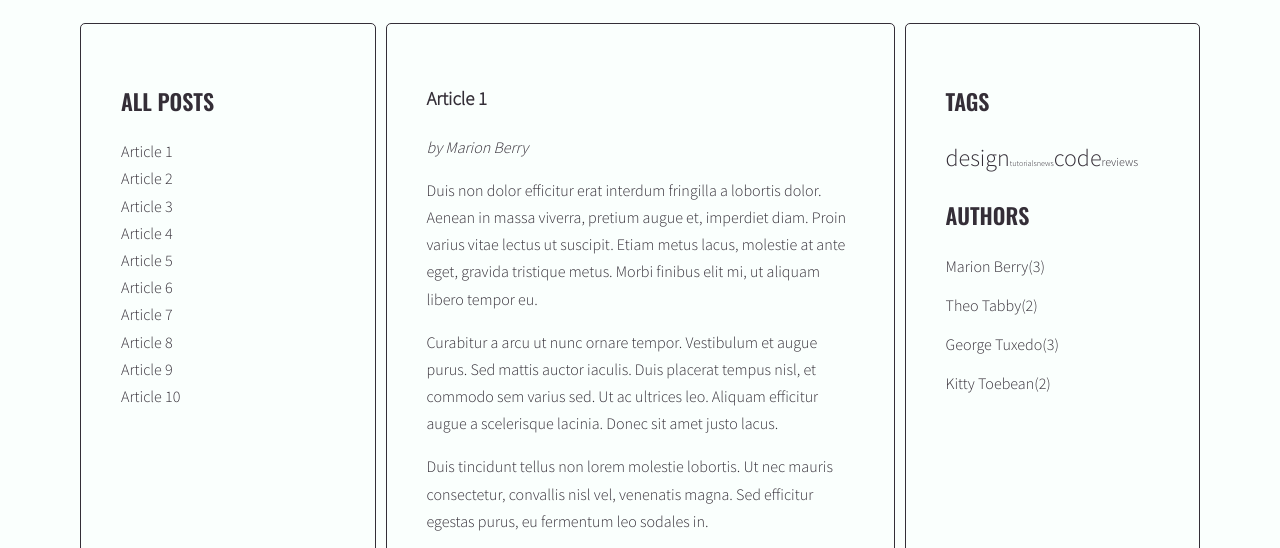
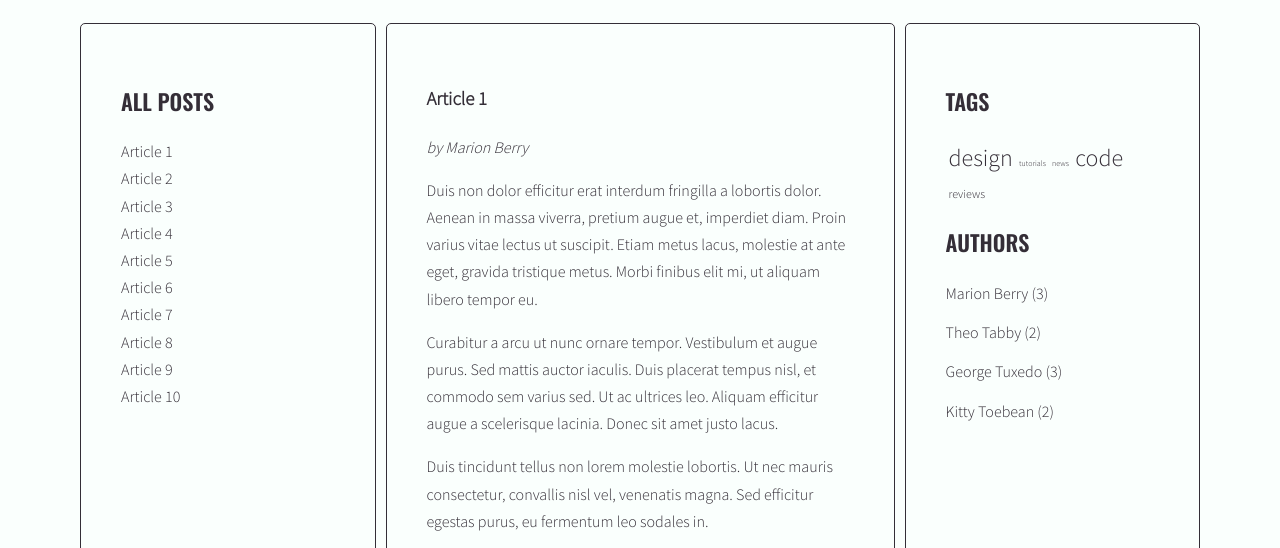
Before and after one commit to Gapiontko/javascript-blog, a website: page index.html in a window 1280 px wide. Shown: the part 220-768 px from the top of the page. Drawn offline with nearby package versions, Linux system fonts and the light colour scheme.

Commit message:
Implement handlebars templates into the project

```diff
--- a/index.html
+++ b/index.html
@@ -199,6 +199,31 @@
       </div>
     </div>
 
+    <script id="template-article-link" type="text/x-handlebars-template">
+      <li><a href="#{{ id }}"><span>{{ title }}</span></a></li>
+    </script>
+
+    <script id="template-tag-link" type="text/x-handlebars-template">
+      <a href="#tag-{{ id }}"><span>{{ tag }} </span></a>
+    </script>
+
+    <script id="template-author-link" type="text/x-handlebars-template">
+      <a href="#author-{{ id }}"><span>by {{ name }}</span></a>
+    </script>
+
+    <script id="template-tags-cloud-link" type="text/x-handlebars-template">
+      {{#each tags}}
+      <li class="tag-size-{{className}}"><a href="#tag-{{ id }}"><span>{{ tag }} </span></a></li>
+      {{/each}}
+    </script>
+
+    <script id="template-authors-list-link" type="text/x-handlebars-template">
+      {{#each authors}}
+      <li><a href="#author-{{ author }}"><span> {{ author }} ({{count}})</span></a></li>
+      {{/each}}
+    </script>
+
+    <script src="https://cdnjs.cloudflare.com/ajax/libs/handlebars.js/4.1.0/handlebars.min.js"></script>
     <script src="js/script.js"></script>
   </body>
 </html>
--- a/js/script.js
+++ b/js/script.js
@@ -1,4 +1,12 @@
-{const optArticleSelector = '.post',
+{const templates = {
+  articleLink: Handlebars.compile(document.querySelector('#template-article-link').innerHTML),
+  tagLink: Handlebars.compile(document.querySelector('#template-tag-link').innerHTML),
+  authorLink: Handlebars.compile(document.querySelector('#template-author-link').innerHTML),
+  tagCloudLink:Handlebars.compile(document.querySelector('#template-tags-cloud-link').innerHTML),
+  authorListLink:Handlebars.compile(document.querySelector('#template-authors-list-link').innerHTML)
+};
+
+const optArticleSelector = '.post',
   optTitleSelector = '.post-title',
   optTitleListSelector = '.titles',
   optArticleTagsSelector = '.post-tags .list',
@@ -59,7 +67,8 @@
     const articleTitle = article.querySelector(optTitleSelector).innerHTML;
 
     /* create html of the link */
-    const linkHTML = '<li><a href="#' + articleId + '"><span>' + articleTitle + '</span></a></li>';
+    const linkHTMLData = {id: articleId, title: articleTitle};
+    const linkHTML = templates.articleLink(linkHTMLData);
 
     /* insert link into html variable */
     html = html + linkHTML;
@@ -84,7 +93,6 @@
     if (tags[tag] < params.min){
       params.min = tags[tag];
     }
-    console.log(tag + ' is used ' + tags[tag] + ' times');
   }
   return params;
 };
@@ -109,7 +117,6 @@
     /* find tags wrapper - list in html where tags will be placed on site */
     const tagList = article.querySelector(optArticleTagsSelector);
     tagList.innerHTML = '';
-    console.log(tagList);
 
     /* make html variable with empty string */
     let html = '';
@@ -124,10 +131,11 @@
     for (let tag of articleTagsArray){
 
       /* generate HTML of the link */
-      const tagHTML = '<li><a href="#tag-' + tag + '"><span>' + tag + ' </span></a></li>';
+      const linkHTMLData = {id: tag, tag: tag};
+      const linkHTML = templates.tagLink(linkHTMLData);
 
       /* add generated code to html variable */
-      html = html + tagHTML;
+      html = html + linkHTML;
 
       /* [NEW] check if this link is NOT already in allTags */
       if(!allTags[tag]) {
@@ -146,25 +154,27 @@
   }
   /* [NEW] find list of tags in the right column */
   const tagList = document.querySelector('.tags');
-  console.log(tagList);
 
   /* [NEW] create variable for all links HTML code */
   const tagsParams = calculateTagsParams(allTags);
-  console.log('tagsParams:', tagsParams);
-  let allTagsHTML = '';
+  const allTagsData = {tags: []};
 
   /* [NEW] START LOOP: for each tag in allTags: */
   for(let tag in allTags){
 
     /* [NEW] generate code of a link and add it to allTagsHTML */
-    allTagsHTML += '<a href="#tag-' + tag + '" class="'+ optCloudClassPrefix + calculateTagClass (allTags[tag], tagsParams) + '"><span>' + tag + '</span></a>';
-    console.log(allTagsHTML);
+    allTagsData.tags.push({
+      tag: tag,
+      count: allTags[tag],
+      className: calculateTagClass(allTags[tag], tagsParams)
+    });
 
   /* [NEW] END LOOP: for each tag in allTags: */
   }
 
   /*[NEW] add HTML from allTagsHTML to tagList */
-  tagList.innerHTML = allTagsHTML;
+  tagList.innerHTML = templates.tagCloudLink(allTagsData);
+  console.log(allTagsData);
 };
 
 generateTags();
@@ -231,7 +241,6 @@
     if (authors[author] < params.min){
       params.min = authors[author];
     }
-    console.log(author + ' is used ' + authors[author] + ' times');
   }
   return params;
 };
@@ -257,10 +266,11 @@
     const articleAuthorName = article.getAttribute ('data-author');
 
     /* generate HTML of the link */
-    const authorHTML = '<span> by <a href="#author-' + articleAuthorName + '">' + articleAuthorName + '</span></a>';
+    const linkHTMLData = {id: articleAuthorName, name: articleAuthorName};
+    const linkHTML = templates.authorLink(linkHTMLData);
 
     /* add generated code to html variable */
-    html = html + authorHTML;
+    html = html + linkHTML;
 
     /* [NEW] check if this link is NOT already in allAuthors */
     if(!allAuthors[articleAuthorName]) {
@@ -279,19 +289,21 @@
 
   /* [NEW] create variable for all links HTML code */
   const authorsParams = calculateAuthorsParams(allAuthors);
-  console.log('authorsParams:', authorsParams);
-  let allAuthorsHTML = '';
+  const allAuthorsData = {authors: []};
 
   /* [NEW] START LOOP: for each author in allAuthors: */
   for(let author in allAuthors){
   /* [NEW] generate code of a link and add it to allAuthorsHTML */
-    allAuthorsHTML += '<li><a href="#author-' + author + '">' + author + '(' + allAuthors[author] + ')' + '</a></li>';
-    console.log(allAuthorsHTML);
+    allAuthorsData.authors.push({
+      author: author,
+      count: allAuthors[author],
+    });
+    console.log(allAuthorsData);
   }
   /* [NEW] END LOOP: for each tag in allTags: */
 
   /*[NEW] add HTML from allTagsHTML to tagList */
-  authorsList.innerHTML = allAuthorsHTML;
+  authorsList.innerHTML = templates.authorListLink(allAuthorsData);
 };
 
 generateAuthors();
--- a/sass/style.scss
+++ b/sass/style.scss
@@ -108,6 +108,7 @@
 .list-horizontal {
   li {
     display: inline-block;
+    padding-left: 3px;
   }
 }
 
@@ -140,6 +141,12 @@
 }
 
 /* Tags */
+.tags {
+  li{
+    display: inline-block;
+    padding-left: 3px;
+  }
+}
 
 .tag-size-1 {
   font-size: 50%;
```
Also changed, not shown: css/style.css, 1 other file.
